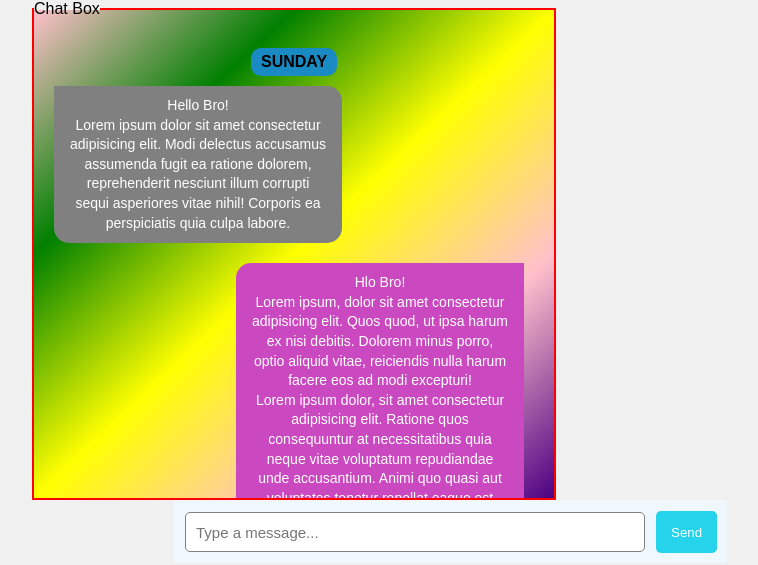
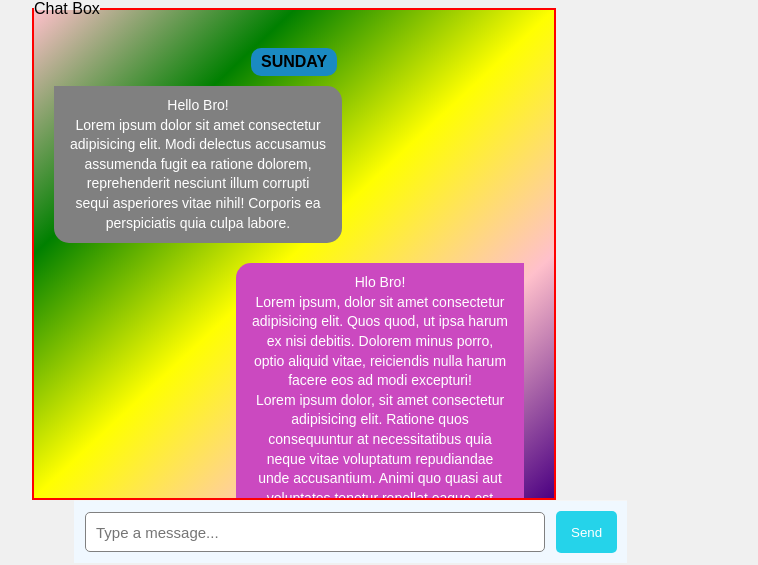
Before and after one commit to Shashavali-11/Assignment10, a plain HTML site: page index.html in a window 1280 px wide. Shown: the whole page, without its empty margins (346-1104 px from the left). Drawn offline with Linux system fonts and the light colour scheme.

Commit message:
Update index.html

```diff
--- a/index.html
+++ b/index.html
@@ -105,7 +105,7 @@
       .parent2 {
         display: flex;
         padding: 10px;
-        margin: 0px 520px;
+        margin: 0px 420px;
         background-color: aliceblue;
         border-top: 1px solid whitesmoke;
         position: fixed;
```
